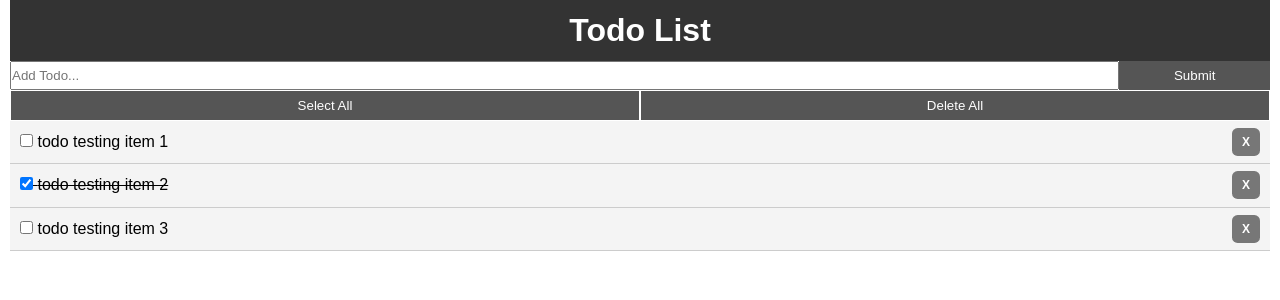
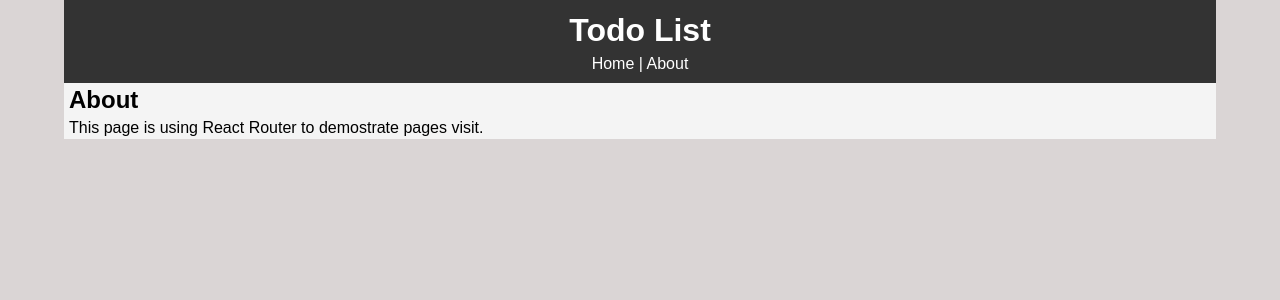
Before and after one commit to Shotteammate/todolist-v3, a React (Create React App) app: page /todolist-v3/about in a window 1280 px wide. Shown: the top 300 px of the page. Built offline with nearby package versions, Linux system fonts and the light colour scheme.

Commit message:
Add React Router

```diff
--- a/package.json
+++ b/package.json
@@ -5,15 +5,16 @@
   "dependencies": {
     "react": "^16.9.0",
     "react-dom": "^16.9.0",
+    "react-router-dom": "^5.0.1",
     "react-scripts": "3.1.1"
   },
-  "homepage":"https://github.com/Shotteammate/todolist-v3",
+  "homepage": "https://github.com/Shotteammate/todolist-v3",
   "scripts": {
     "start": "react-scripts start",
     "build": "react-scripts build",
     "test": "react-scripts test",
     "eject": "react-scripts eject",
-    "deploy":"gh-pages -d build"
+    "deploy": "gh-pages -d build"
   },
   "eslintConfig": {
     "extends": "react-app"
--- a/src/App.css
+++ b/src/App.css
@@ -7,6 +7,7 @@
 body {
   font-family: Arial, Helvetica, Sans-serif;
   line-height: 1.4;
+  background-color: rgb(218, 213, 213);
 }
 
 a {
@@ -14,11 +15,17 @@ a {
   text-decoration: none;
 }
 
+/* header style*/
 .headerStyle {
   background: #333;
   color: white;
   text-align: center;
   padding: 8px;
+}
+
+.linkStyle {
+  color: #fff;
+  text-decoration: none;
 }
 
 /* delete item btn in TodoItem*/
@@ -39,7 +46,8 @@ a {
 
 
 .container {
-  padding: 0 10px;
+  width: 90%;
+  margin: 0 auto;
 }
 
 .submitBtn {
--- a/src/App.js
+++ b/src/App.js
@@ -5,6 +5,8 @@ import AddTodo from './components/AddTodo';
 import Header from './components/layout/Header';
 import uuid from 'uuid';
 import DelAllAndSelectAll from './components/DelAllAndSelectAll';
+import {BrowserRouter as Router, Route } from 'react-router-dom';
+import About from './components/pages/About';
 
 export class App extends Component {
   constructor(props){
@@ -55,7 +57,7 @@ export class App extends Component {
   //callback user input(title) from AddTodo component
   //Add todo
   AddTodoCallback = (title) => {
-    console.log("AddTodo title: " + title);
+    //console.log("AddTodo title: " + title);
     const newTodo = {
       id: uuid.v4(),
       title: title,
@@ -98,9 +100,13 @@ export class App extends Component {
 
   render() {
     return (
+      <Router>
         <div className="App">
           <div className="container">
             <Header />
+
+              <Route exact path='/todolist-v3' render={props => (
+                <React.Fragment>
                   <AddTodo callbackFromParent={this.AddTodoCallback}/>
                   <DelAllAndSelectAll
                     todos={this.state.todos}
@@ -111,8 +117,12 @@ export class App extends Component {
                     todos={this.state.todos}
                     markComplete={this.markComplete}
                     deleteTodo={this.deleteTodo} />
+                </React.Fragment>
+              )} />
+              <Route path='/todolist-v3/about' component={About} />
           </div>
         </div>
+      </Router>
     )
   }
 }
--- a/src/components/layout/Header.js
+++ b/src/components/layout/Header.js
@@ -1,13 +1,15 @@
-import React, { Component } from 'react'
+import React, { Component } from 'react';
+import {Link} from "react-router-dom";
 
 export class Header extends Component {
   render() {
     return (
       <header className='headerStyle'>
         <h1>Todo List</h1>
+        <Link className='linkStyle' to="/todolist-v3">Home</Link> | <Link className='linkStyle' to="/todolist-v3/about">About</Link>
       </header>
     )
   }
 }
 
-export default Header
+export default Header;
--- /dev/null
+++ b/src/components/pages/About.js
@@ -0,0 +1,19 @@
+import React, { Component } from 'react';
+
+export class About extends Component {
+  render() {
+    return (
+      <React.Fragment>
+        <h2 style={aboutStyle}>About</h2>
+        <p style={aboutStyle}>This page is using React Router to demostrate pages visit.</p>
+      </React.Fragment>
+    )
+  }
+}
+
+const aboutStyle = {
+  background: '#f4f4f4',
+  padding: '0px 5px',
+}
+
+export default About;
```
Also changed, not shown: 1 other file (tests, documents, lock files or other folders). Lines whose indentation alone changed are shown as unchanged.
